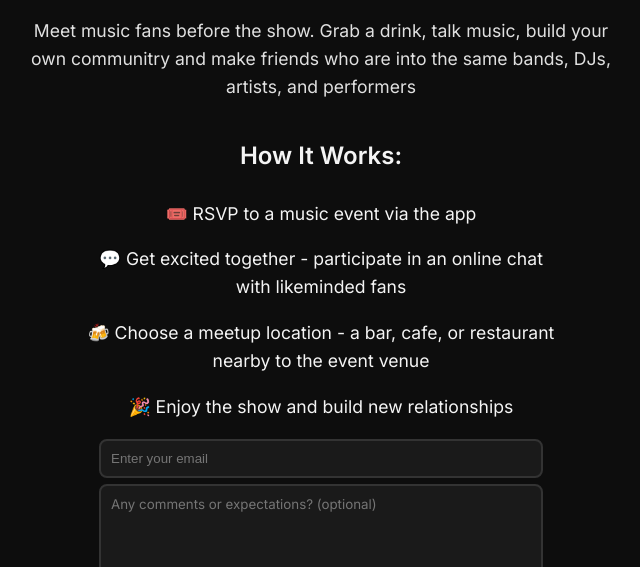
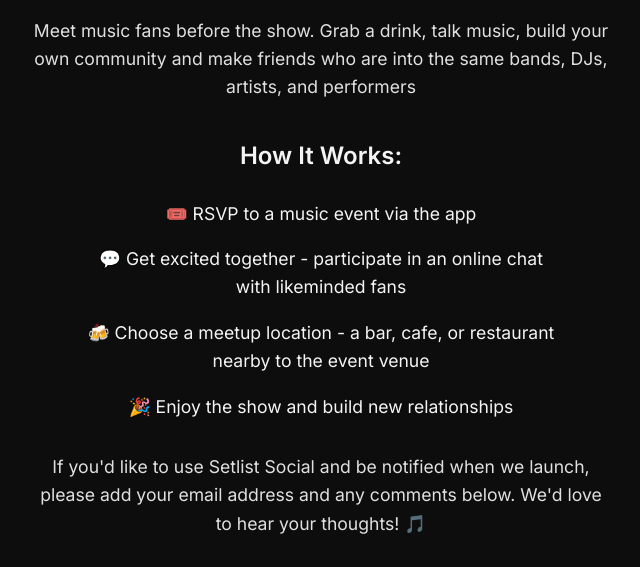
Before and after one commit to FrederickGodsell1990/music_social_landing_page, a plain HTML site: page index.html in a window 1280 px wide. Shown: the part 190-757 px from the top of the page, without its empty margins (319-959 px from the left). Drawn offline with Linux system fonts and the light colour scheme.

Commit message:
feat: add form introduction text

```diff
--- a/index.html
+++ b/index.html
@@ -15,7 +15,7 @@
 <body>
     <main class="container">
         <h1>🎶 Setlist Social</h1>
-        <p>Meet music fans before the show. Grab a drink, talk music, build your own communitry and make friends who are
+        <p>Meet music fans before the show. Grab a drink, talk music, build your own community and make friends who are
             into the same bands, DJs, artists, and performers</p>
 
         <h2>How It Works:</h2>
@@ -25,6 +25,10 @@
             <li>🍻 Choose a meetup location - a bar, cafe, or restaurant nearby to the event venue</li>
             <li>🎉 Enjoy the show and build new relationships</li>
         </ul>
+
+        <div class="form-intro">
+            <p>If you'd like to use Setlist Social and be notified when we launch, please add your email address and any comments below. We'd love to hear your thoughts! 🎵</p>
+        </div>
 
         <form action="https://formspree.io/f/xrbkkgao" method="POST">
             <div>
--- a/style.css
+++ b/style.css
@@ -96,6 +96,17 @@
     font-size: 1.1em;
 }
 
+.form-intro {
+    margin: 2em 0;
+    padding: 0 1em;
+}
+
+.form-intro p {
+    font-size: 1.1em;
+    color: #e0e0e0;
+    line-height: 1.6;
+}
+
 .small {
     font-size: 0.9em;
     color: #999;
```
